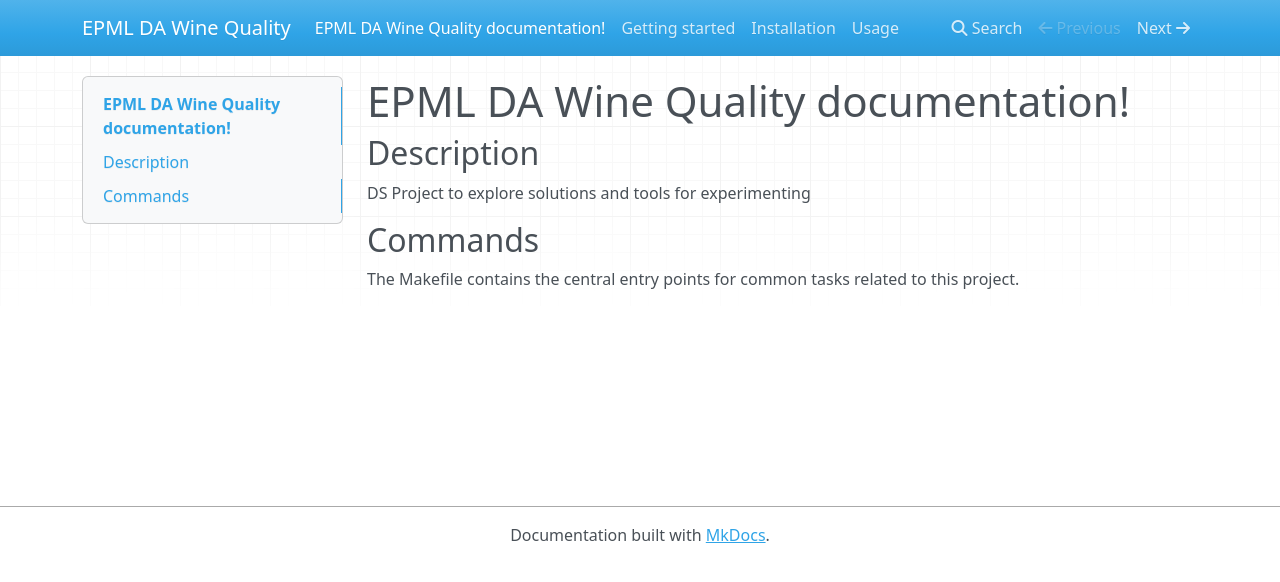
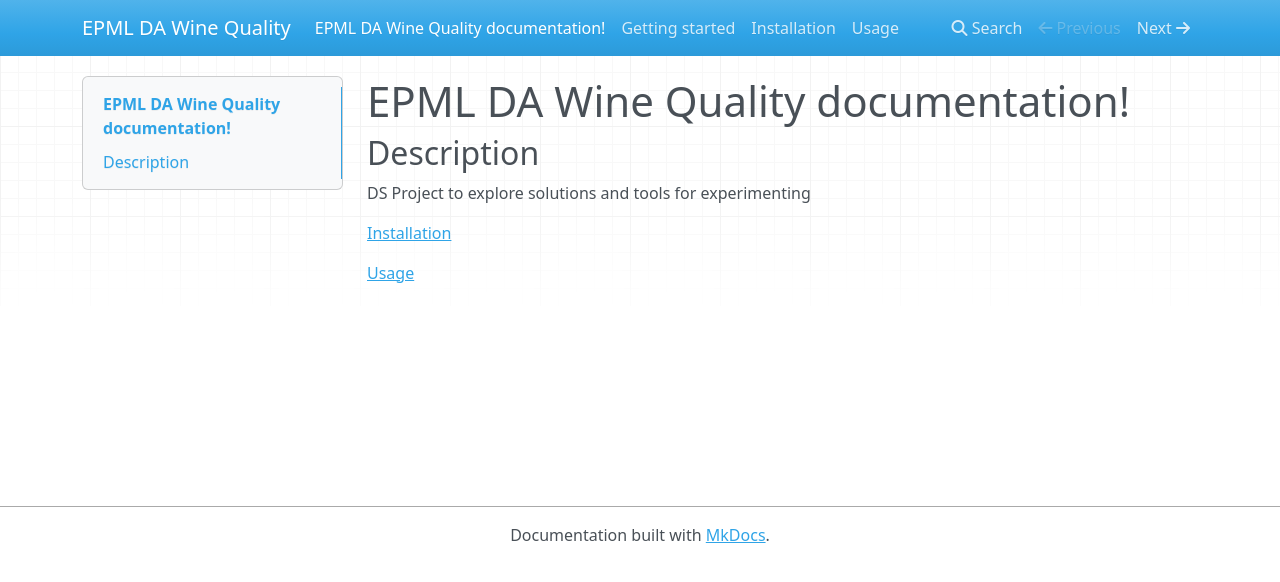
Before and after one commit to exxyyf/epml-da-wine-quality, an MkDocs documentation site: the page built from docs/index.md, in a window 1280 px wide. Shown: the top 582 px of the page. Built offline with MkDocs 1.6.1, drawn with Linux system fonts in a browser that asks for light colours; nearby versions of some CDN libraries.

Commit message:
update docs

```diff
--- a/docs/index.md
+++ b/docs/index.md
@@ -4,6 +4,6 @@
 
 DS Project to  explore solutions and tools for experimenting
 
-## Commands
+[Installation](installation.md)
 
-The Makefile contains the central entry points for common tasks related to this project.
+[Usage](usage.md)
```
